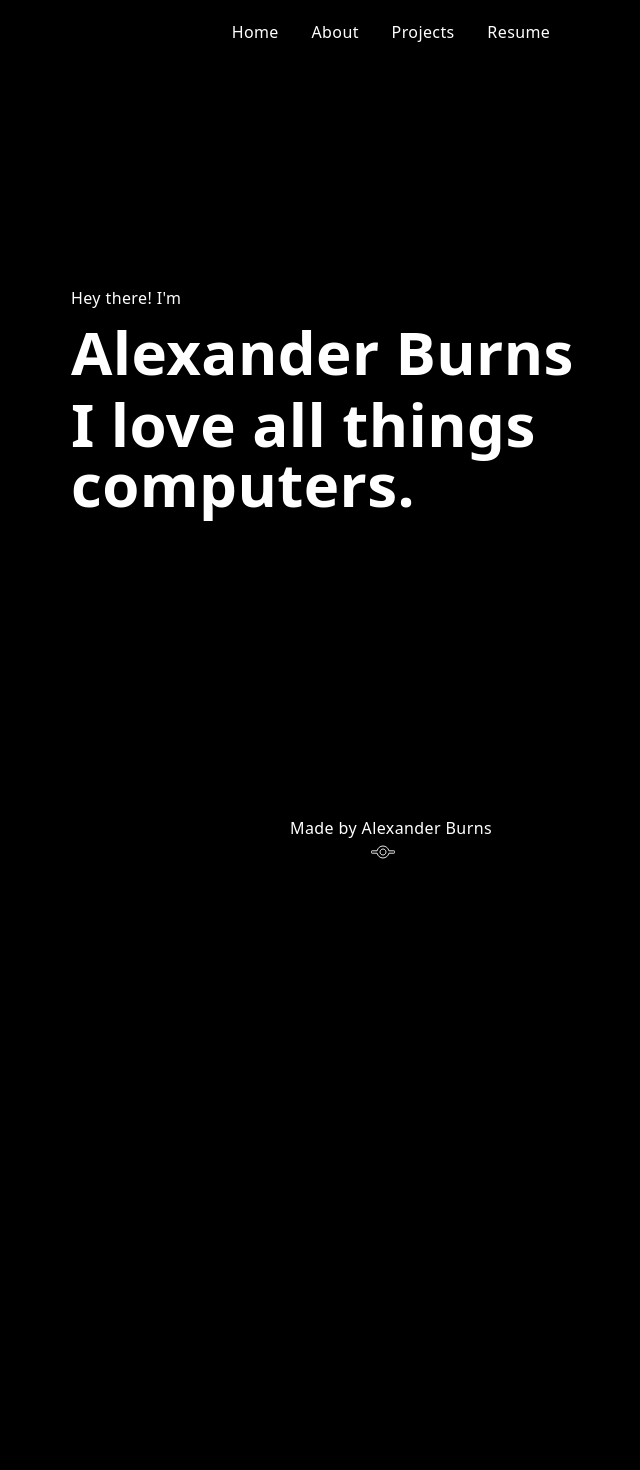
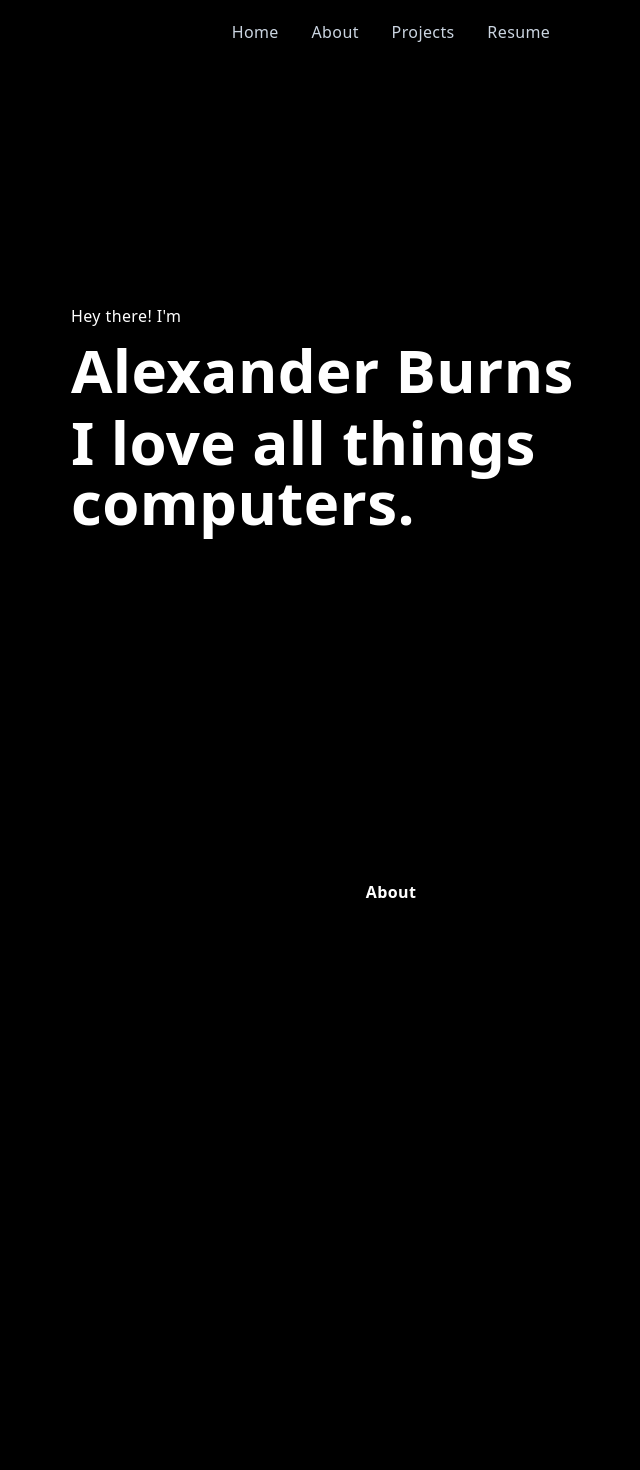
Before and after one commit to Jharopa/personal-site, a Next.js app: page / in a window 1280 px wide. Shown: the top 1470 px of the page, without its empty margins (249-889 px from the left). Before the commit the page ends 864 px from the top, so only its background shows below. Built offline with nearby package versions, Linux system fonts and the light colour scheme; no server answers.

Commit message:
Created Section Component
Created a Section component that can be used in a page to create sections that take up the screen height.

```diff
--- a/src/components/Footer.tsx
+++ b/src/components/Footer.tsx
@@ -10,10 +10,10 @@ const Footer = () => {
   }, []);
 
   return (
-    <footer className="my-4 flex h-16 items-center justify-center bg-[#000000]">
+    <footer className="flex h-16 items-center justify-center bg-[#000000] py-12 text-slate-300">
       <a
         href="https://github.com/Jharopa/personal-site"
-        className="hover:text-[#800035]"
+        className="hover:text-white"
       >
         <div>Made by Alexander Burns</div>
         <div className="flex items-center justify-center">
--- a/src/components/Header.tsx
+++ b/src/components/Header.tsx
@@ -6,19 +6,19 @@ const Header = () => {
       <header className="fixed top-0 z-[100] flex h-16 w-screen items-center justify-center bg-[#000000]">
         <nav>
           <ul className="flex h-16 w-96 items-center justify-evenly">
-            <li className="text-m font-medium hover:text-[#800035] hover:underline">
+            <li className="text-m font-medium text-slate-300 hover:text-white hover:underline">
               <Link href="/">Home</Link>
             </li>
 
-            <li className="text-m font-medium hover:text-[#800035] hover:underline">
-              <Link href="/about">About</Link>
+            <li className="text-m font-medium text-slate-300 hover:text-white hover:underline">
+              <Link href="#about">About</Link>
             </li>
 
-            <li className="text-m font-medium hover:text-[#800035] hover:underline">
-              <Link href="/projects">Projects</Link>
+            <li className="text-m font-medium text-slate-300 hover:text-white hover:underline">
+              <Link href="#projects">Projects</Link>
             </li>
 
-            <li className="text-m font-medium hover:text-[#800035] hover:underline">
+            <li className="text-m font-medium text-slate-300 hover:text-white hover:underline">
               <Link href="https://github.com/Jharopa">Resume</Link>
             </li>
           </ul>
--- a/src/components/Hero.tsx
+++ b/src/components/Hero.tsx
@@ -1,11 +1,15 @@
+import Section from './Section';
+
 const Hero = () => {
   return (
-        <div className="flex flex-col justify-center w-full h-screen ">
+    <Section>
+      <div className="my-56 flex h-2/3 flex-col">
         <p className="pb-3">Hey there! I'm</p>
         <h1 className="pb-3 text-6xl">Alexander Burns</h1>
         <h1 className="text-6xl">I love all things computers.</h1>
       </div>
+    </Section>
   );
-}
+};
 
 export default Hero;
--- /dev/null
+++ b/src/components/Section.tsx
@@ -0,0 +1,20 @@
+interface SectionProps {
+  id?: string;
+  children: React.ReactNode;
+}
+
+const Section = ({ children, id }: SectionProps) => {
+  const className: string = 'h-screen w-full py-20';
+
+  if (id) {
+    return (
+      <div id={id} className={className}>
+        {children}
+      </div>
+    );
+  }
+
+  return <div className={className}>{children}</div>;
+};
+
+export default Section;
--- a/src/pages/about.tsx
+++ b/src/pages/about.tsx
@@ -1,11 +1,9 @@
 import PageTitle from 'components/PageTitle';
-import Layout from 'components/Layout';
 
 const About = () => {
   return (
     <>
       <PageTitle title="About" />
-      <Layout>{}</Layout>
     </>
   );
 };
--- a/src/pages/index.tsx
+++ b/src/pages/index.tsx
@@ -1,6 +1,7 @@
 import PageTitle from 'components/PageTitle';
 import Layout from 'components/Layout';
 import Hero from 'components/Hero';
+import Section from 'components/Section';
 
 const Home = () => {
   return (
@@ -8,6 +9,12 @@ const Home = () => {
       <PageTitle title="Home" />
       <Layout>
         <Hero />
+        <Section id="about">
+          <h1 className="flex flex-row justify-center">About</h1>
+        </Section>
+        <Section id="projects">
+          <h1 className="flex flex-row justify-center">Projects</h1>
+        </Section>
       </Layout>
     </>
   );
--- a/src/pages/projects.tsx
+++ b/src/pages/projects.tsx
@@ -1,11 +1,9 @@
 import PageTitle from 'components/PageTitle';
-import Layout from 'components/Layout';
 
 const Home = () => {
   return (
     <>
       <PageTitle title="Projects" />
-      <Layout>{}</Layout>
     </>
   );
 };
```
Lines whose indentation alone changed are shown as unchanged.
